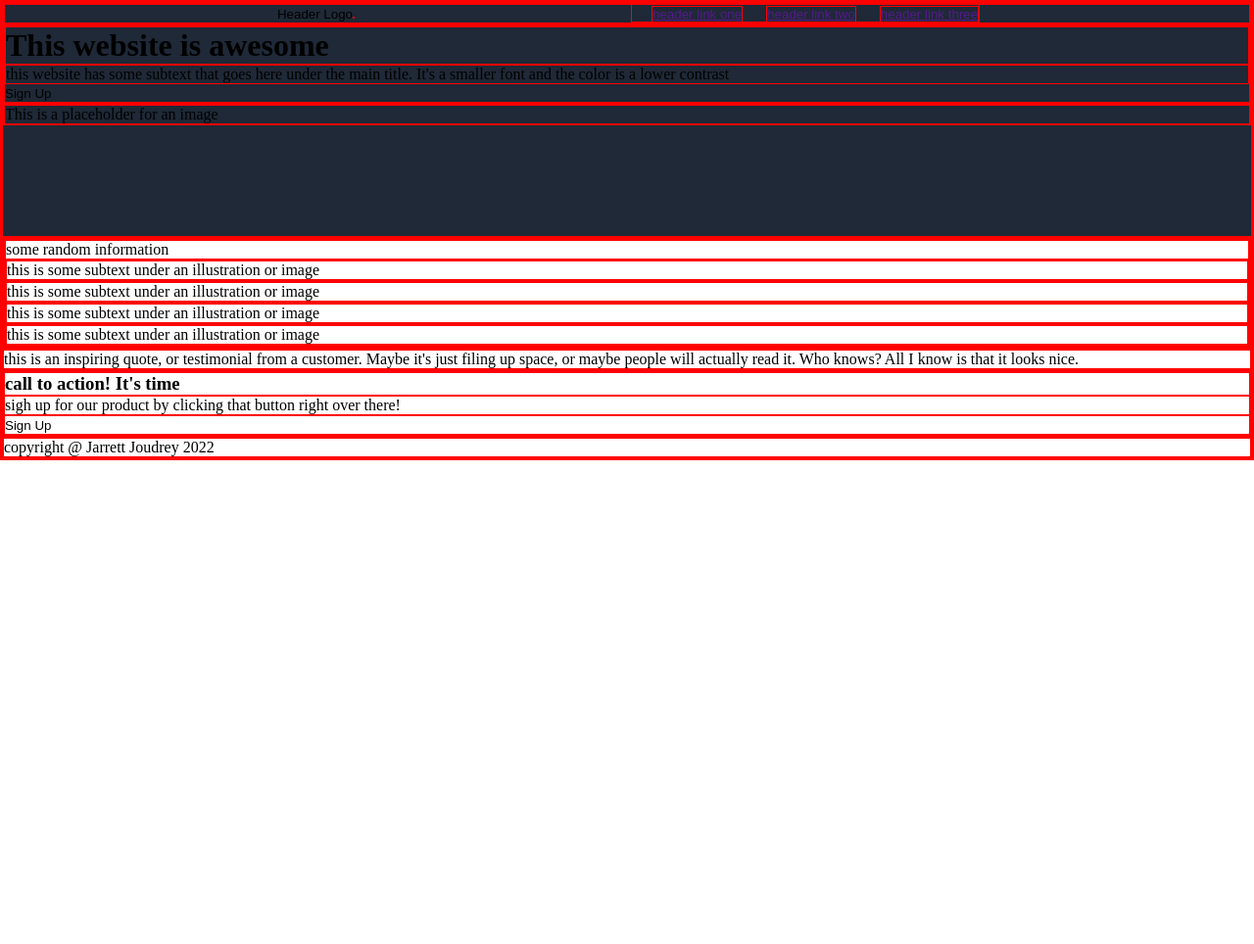
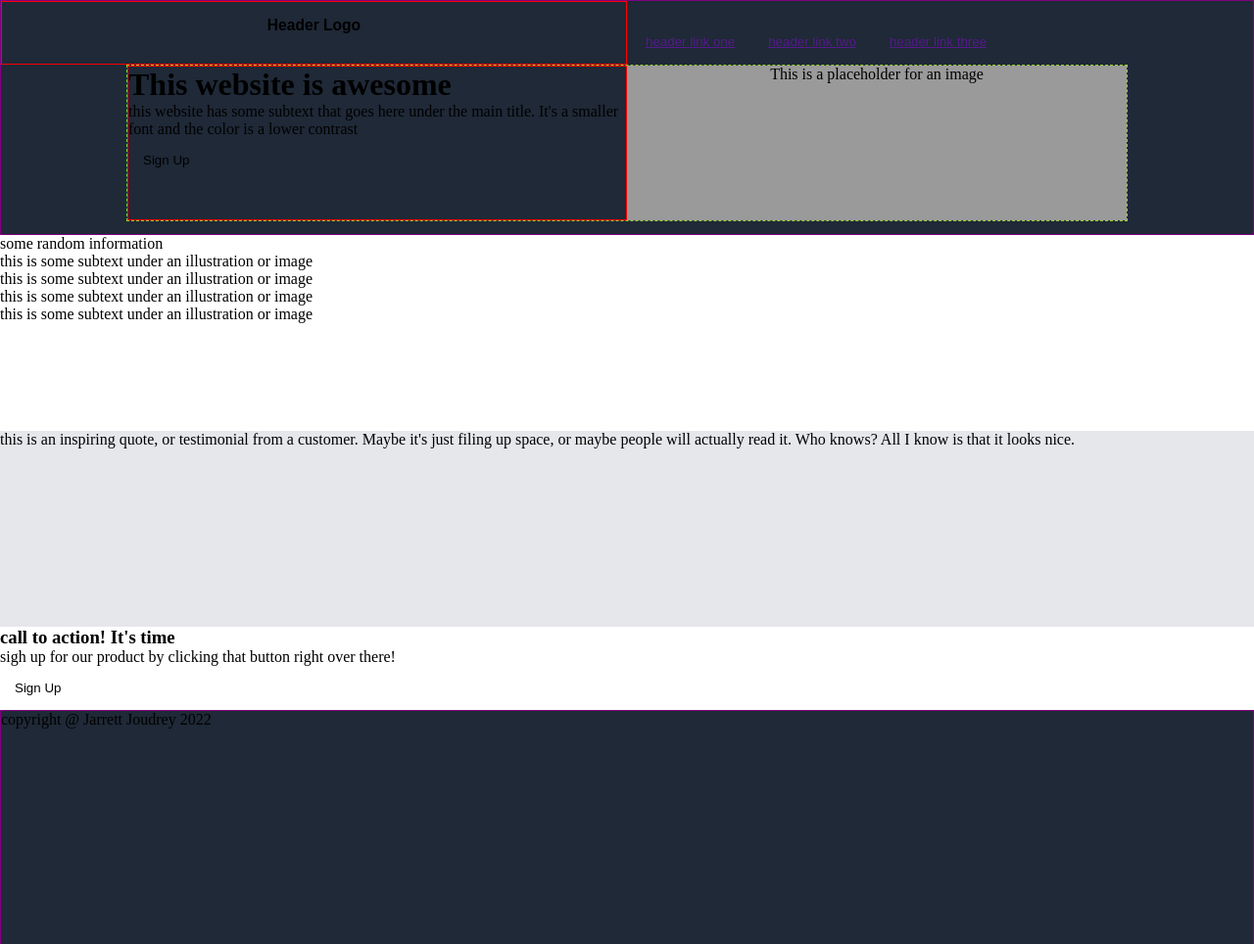
Before and after one commit to J-Joudrey/Website-template, a plain HTML site: page index.html in a window 1280 px wide. Shown: the whole page at 98% size. Before the commit the page ends 800 px from the top, so only its background shows below. Drawn offline with Linux system fonts and the light colour scheme.

Commit message:
added background colours, started layout of content

```diff
--- a/index.html
+++ b/index.html
@@ -10,8 +10,8 @@
 <body>
     <div class="hero section-one">
         <header>
-            <nav>
-                <button class="header-logo">Header Logo<img src="" alt=""></button>
+            <nav class="">
+                <button class="header-logo"><h3>Header Logo</h3><img src="" alt=""></button>
                 <span class="header-nav">
                     <button><a href="">header link one</a></button>
                     <button><a href="">header link two</a></button>
@@ -19,18 +19,19 @@
                 </span>
             </nav>
         </header>
-        <div>
-            <div>
+        <div class="hero-banner">
+            <div class="hero-content">
                 <h1>This website is awesome</h1>
                 <p>this website has some subtext that goes here under the main title. It's a smaller font and the color is a lower contrast</p>
                 <button>Sign Up</button>
             </div>
+            <div class="hero-image">
+                <p>This is a placeholder for an image</p>
+            </div>
+        </div>
+
     </div>
-        <div>
-            <p>This is a placeholder for an image</p>
-        </div>
-    </div>
-    <div>
+    <div class="section-two">
         <div>
             <div>
                 <p>some random information</p>
@@ -41,7 +42,7 @@
             </div>
         </div>
     </div>
-    <div>
+    <div class="section-three">
         <p>this is an inspiring quote, or testimonial from a customer. Maybe it's just filing up space, or maybe people will actually read it. Who knows? All I know is that it looks nice.</p>
     </div>
     <div>
@@ -53,7 +54,7 @@
             </div>
         </div>
     </div>
-    <footer>
+    <footer class="hero">
         <p>copyright @ Jarrett Joudrey 2022</p>
     </footer>
 </body>
--- a/styles.css
+++ b/styles.css
@@ -2,24 +2,62 @@
     margin: 0;
     padding: 0;
     box-sizing: border-box;
-    border: 1px red solid;
+
 }
 
 .hero {
     background-color: #1f2937;
     height: 30vh;
+    border: 1px purple solid;
 }
 
-.header-nav button {
-    margin-left: 20px;
+.header-nav {
+    height: 5vh;
 }
+
 
 .header-logo {
     width: 50%;
+    border: 1px red solid;
 }
 
+.hero-banner {
+    display: flex;
+    border: 1px yellowgreen dashed;
+    height: 20vh;
+    width: auto;
+    margin: 0 10vw 0 10vw;
+}
+
+.hero-content {
+    border: 1px red solid;
+    width: 50%;
+}
+.hero-image {
+    background-color: #9a9a9a;
+    display: flex;
+    width: 50%;
+    text-align: center;
+    justify-content: center;
+}
+.section-two {
+    height: 25vh;
+    background-color: ;
+}
+
+.section-three {
+    height: 25vh;
+    background-color: #e5e7eb;
+}
 button {
+    display: inline-block;
+    justify-content: space-between;
     background-color: transparent;
     border: none;
-    justify-content: space-between;
+    padding: 15px 15px 15px 15px;
+
 }
+
+button:hover {
+    background-color: #0f131a;
+}
```
